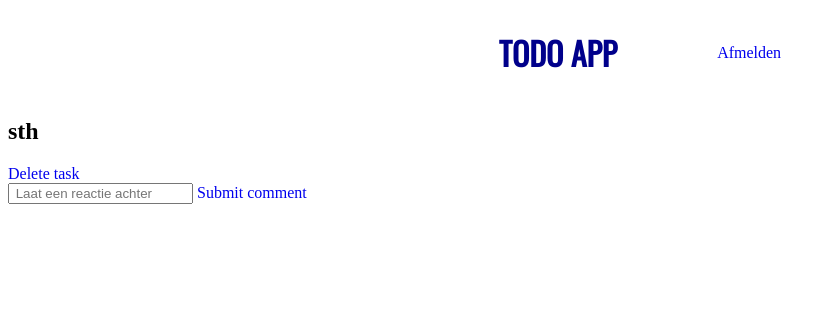
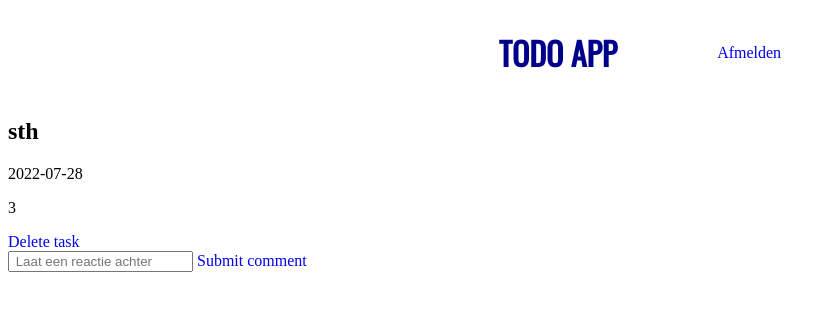
Before and after one commit to LaurenVD/2IMD-development4-herexamen, a PHP site: page /task.php?task=28 in a window 1280 px wide. Shown: the top 311 px of the page, without its empty margins (0-836 px from the left). Run offline with PHP 8.4, Linux system fonts and the light colour scheme; the visitor is signed in with stand-in values (Sample User, id 1); data comes from the database, SQL or seed files in the repository.

Commit message:
feat: right lists are shown to the right users + code cleanup

```diff
--- a/classes/User.php
+++ b/classes/User.php
@@ -95,7 +95,7 @@
         }
 
         // get the user id based on the username
-        public static function getUserByUsername($username) {
+        public static function getUserIdByUsername($username) {
             $conn = Db::getInstance();
             $statement = $conn->prepare("select id from users where username = :username");
             $statement->bindValue(":username", $username);
--- a/login.php
+++ b/login.php
@@ -13,7 +13,7 @@
         if(User::login($username, $password)) {
             $_SESSION['username'] = $username;
             $_SESSION['loggedIn'] = true;
-            $_SESSION["userId"] = User::getUserByUsername($username);
+            $_SESSION["userId"] = User::getUserIdByUsername($username);
 
             header("Location: index.php");
 		}
--- a/task.php
+++ b/task.php
@@ -20,27 +20,26 @@
 
     <div class="header">
         <h2><?php echo htmlspecialchars($task['title']); ?></h2>
+        <p><?php echo htmlspecialchars($task['date']); ?></p>
+        <p><?php echo htmlspecialchars($task['hour']); ?></p>
     </div>
 
     <a href="delete_task.php?task=<?php echo $_GET["task"]; ?>" class="delete">Delete task</a>
 
     <div class="commentSection">
-                <div class="commentForm">
+                <div id="commentForm">
                     <input type="text" id="commentText" placeholder=" Laat een reactie achter">
-                    <a href="#" class="submitComment" data-taskid="<?php echo $task['id'] ?>"> Submit comment</a>
+                    <a href="#" id="submitComment" data-taskid="<?php echo $task['id'] ?>">Submit comment</a>
                 </div>
 
                 <br>
 
-                <ul class="CommentList">
+                <ul id="commentList">
                     <?php foreach($comments as $comment): ?>
                         <?php $commentUser = User::getUserById($comment['userId']) ?>
                             <li>
-                                <div>
                                     <h4 class="detailsText"><?php echo $commentUser['username'] ?> reacted:</h4>
                                     <p><?php echo $comment['text'] ?></p>
-                                    <br>
-                                </div>
                             </li>
                     <?php endforeach; ?>
                 </ul>
```
Also changed, not shown: classes/List.php (deleted).
